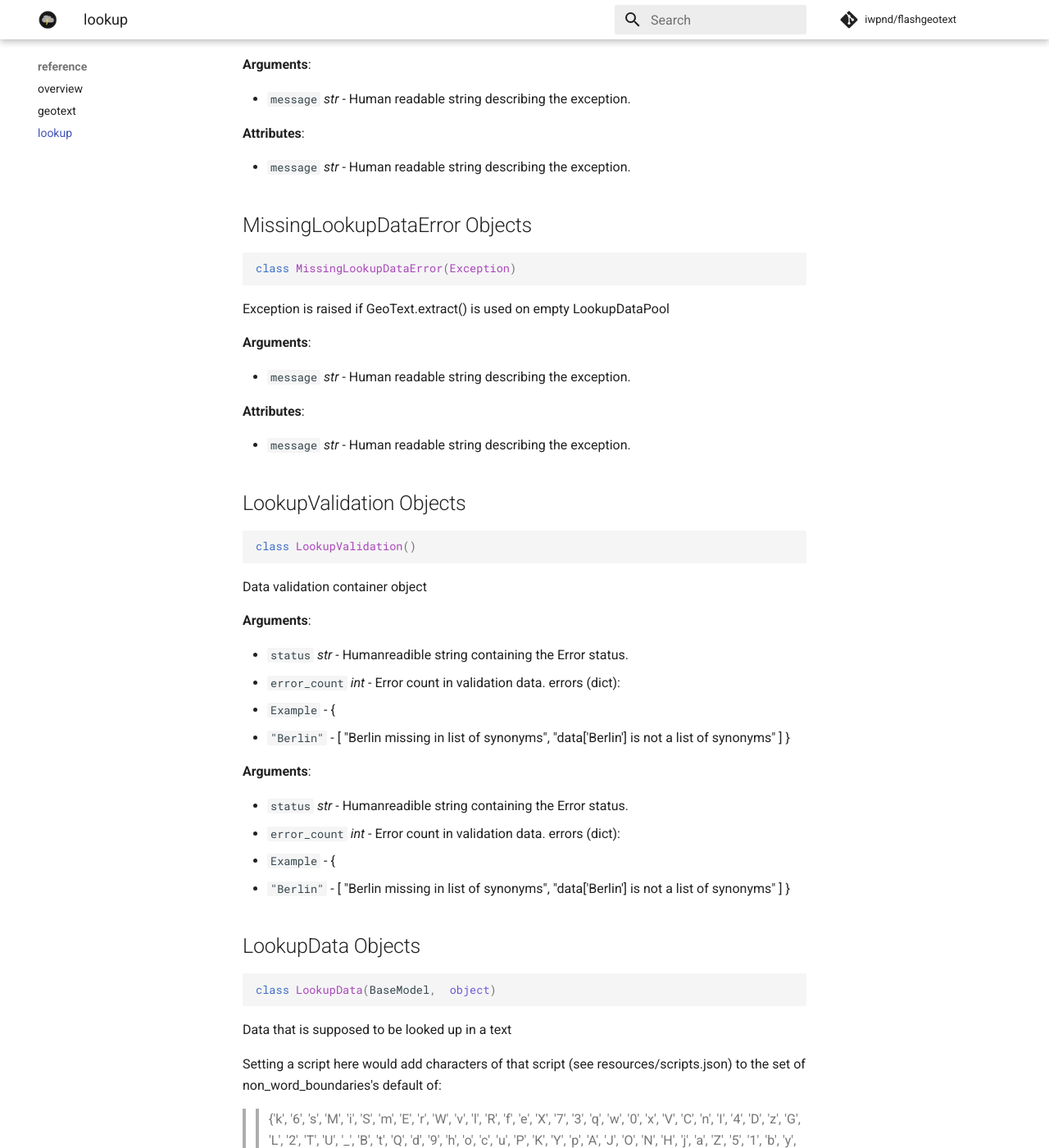
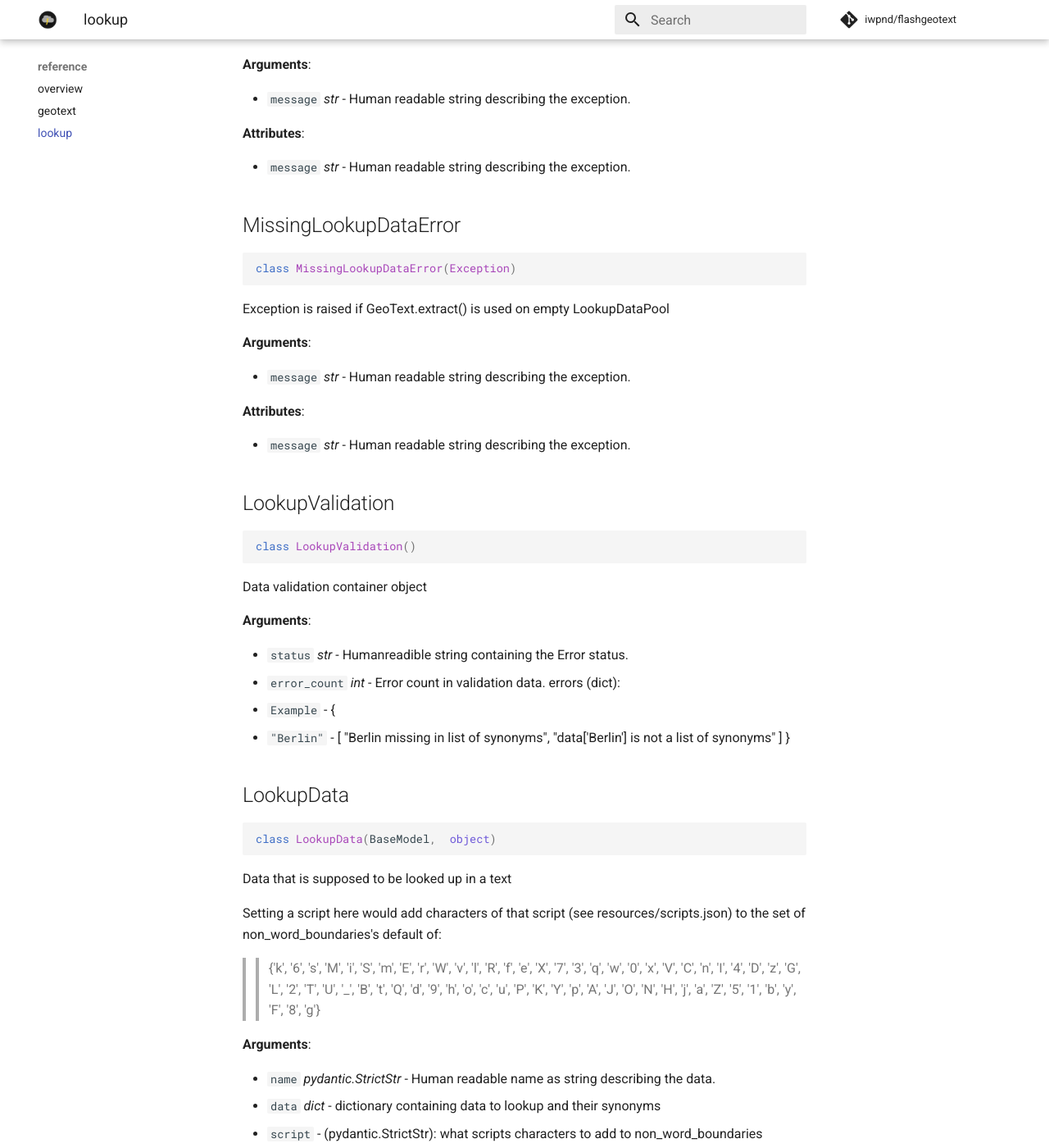
Before and after one commit to iwpnd/flashgeotext, an MkDocs documentation site: the page built from docs/lookup.md, in a window 1280 px wide and 1400 px high, scrolled down 770 px. Shown: the whole window at 82% size. Built offline with MkDocs 1.6.1 and Material for MkDocs 9.7.7, drawn with Linux system fonts in a browser that asks for light colours; comment, search, counter and statistics services are not loaded; some of the changed text lies outside the part shown.

````diff
--- a/docs/lookup.md
+++ b/docs/lookup.md
@@ -12,11 +12,13 @@
     * [remove\_all](#flashgeotext.lookup.LookupDataPool.remove_all)
   * [load\_data\_from\_file](#flashgeotext.lookup.load_data_from_file)
 
-<a name="flashgeotext.lookup"></a>
+<a id="flashgeotext.lookup"></a>
+
 # flashgeotext.lookup
 
-<a name="flashgeotext.lookup.LookupDuplicateError"></a>
-## LookupDuplicateError Objects
+<a id="flashgeotext.lookup.LookupDuplicateError"></a>
+
+## LookupDuplicateError
 
 ```python
 class LookupDuplicateError(Exception)
@@ -33,8 +35,9 @@ Exception is raised if LookupData is already in LookupDataPool
 
 - `message` _str_ - Human readable string describing the exception.
 
-<a name="flashgeotext.lookup.MissingLookupDataError"></a>
-## MissingLookupDataError Objects
+<a id="flashgeotext.lookup.MissingLookupDataError"></a>
+
+## MissingLookupDataError
 
 ```python
 class MissingLookupDataError(Exception)
@@ -51,8 +54,9 @@ Exception is raised if GeoText.extract() is used on empty LookupDataPool
 
 - `message` _str_ - Human readable string describing the exception.
 
-<a name="flashgeotext.lookup.LookupValidation"></a>
-## LookupValidation Objects
+<a id="flashgeotext.lookup.LookupValidation"></a>
+
+## LookupValidation
 
 ```python
 class LookupValidation()
@@ -73,22 +77,9 @@ Data validation container object
   ]
   }
 
+<a id="flashgeotext.lookup.LookupData"></a>
 
-**Arguments**:
-
-- `status` _str_ - Humanreadible string containing the Error status.
-- `error_count` _int_ - Error count in validation data.
-  errors (dict):
-
-- `Example` - {
-- `"Berlin"` - [
-  "Berlin missing in list of synonyms",
-  "data['Berlin'] is not a list of synonyms"
-  ]
-  }
-
-<a name="flashgeotext.lookup.LookupData"></a>
-## LookupData Objects
+## LookupData
 
 ```python
 class LookupData(BaseModel,  object)
@@ -117,11 +108,12 @@ to the set of non_word_boundaries's default of:
 - `data` _dict_ - dictionary containing data to lookup and their synonyms
 - `script` - (pydantic.StrictStr): what scripts characters to add to non_word_boundaries
 
-<a name="flashgeotext.lookup.LookupData.validate"></a>
+<a id="flashgeotext.lookup.LookupData.validate"></a>
+
 #### validate
 
 ```python
- | validate() -> dict
+def validate() -> dict
 ```
 
 Validate if data attribute has appropiate structure.
@@ -129,8 +121,9 @@ Validate if data attribute has appropiate structure.
 returns:
     LookupValidation
 
-<a name="flashgeotext.lookup.LookupDataPool"></a>
-## LookupDataPool Objects
+<a id="flashgeotext.lookup.LookupDataPool"></a>
+
+## LookupDataPool
 
 ```python
 class LookupDataPool()
@@ -154,11 +147,12 @@ Collection of KeywordProcessors from LookupData
 - `LookupData.name` - flashtext.KeywordProcessor.add_keywords_from_dict(LookupData.data)
   }
 
-<a name="flashgeotext.lookup.LookupDataPool.add"></a>
+<a id="flashgeotext.lookup.LookupDataPool.add"></a>
+
 #### add
 
 ```python
- | add(lookup: LookupData, update: bool = False, case_sensitive: bool = True) -> None
+def add(lookup: LookupData, update: bool = False, case_sensitive: bool = True) -> None
 ```
 
 Add LookupData to LookupDataPool
@@ -170,13 +164,15 @@ is already in pool unless update == True.
 **Arguments**:
 
 - `lookup` _LookupData_ - LookupData to add to pool
-- `update` _bool_ - Allow update of an existing entry in LookupDataPool
+- `update` _bool_ - Allow update of an existing entry in LookupDataPool, default False
+- `case_sensitive` _bool_ - Allow case-sensitive lookup, default True
 
-<a name="flashgeotext.lookup.LookupDataPool.remove"></a>
+<a id="flashgeotext.lookup.LookupDataPool.remove"></a>
+
 #### remove
 
 ```python
- | remove(lookup_to_remove: str) -> None
+def remove(lookup_to_remove: str) -> None
 ```
 
 Remove LookupData from LookupDataPool
@@ -185,20 +181,22 @@ Remove LookupData from LookupDataPool
 
 - `lookup_to_remove` _str_ - LookupData to remove from pool
 
-<a name="flashgeotext.lookup.LookupDataPool.remove_all"></a>
+<a id="flashgeotext.lookup.LookupDataPool.remove_all"></a>
+
 #### remove\_all
 
 ```python
- | remove_all()
+def remove_all()
 ```
 
 Remove all LookupData from LookupDataPool
 
-<a name="flashgeotext.lookup.load_data_from_file"></a>
+<a id="flashgeotext.lookup.load_data_from_file"></a>
+
 #### load\_data\_from\_file
 
 ```python
-load_data_from_file(file: str) -> dict
+def load_data_from_file(file: str) -> dict
 ```
 
 Load data from json file
````
Also changed, not shown: docs/geotext.md (+14 -9 lines), 2 other files.
